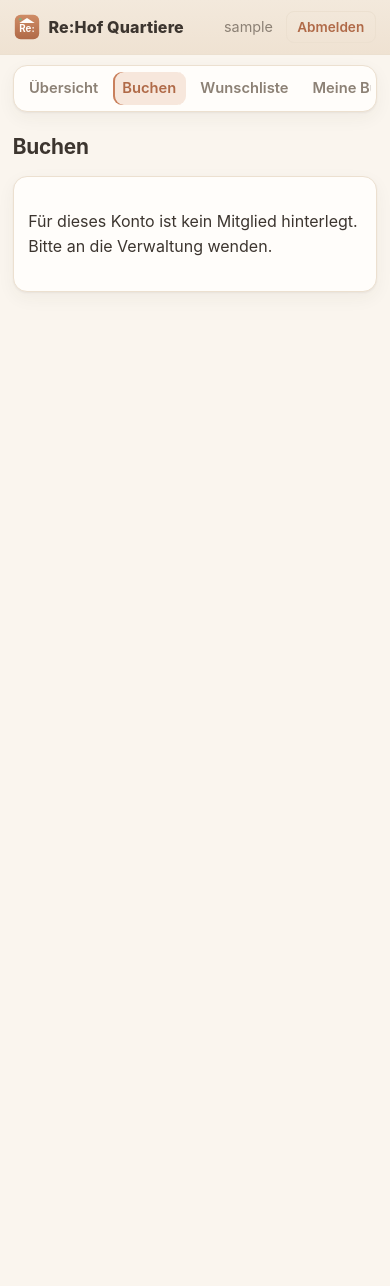
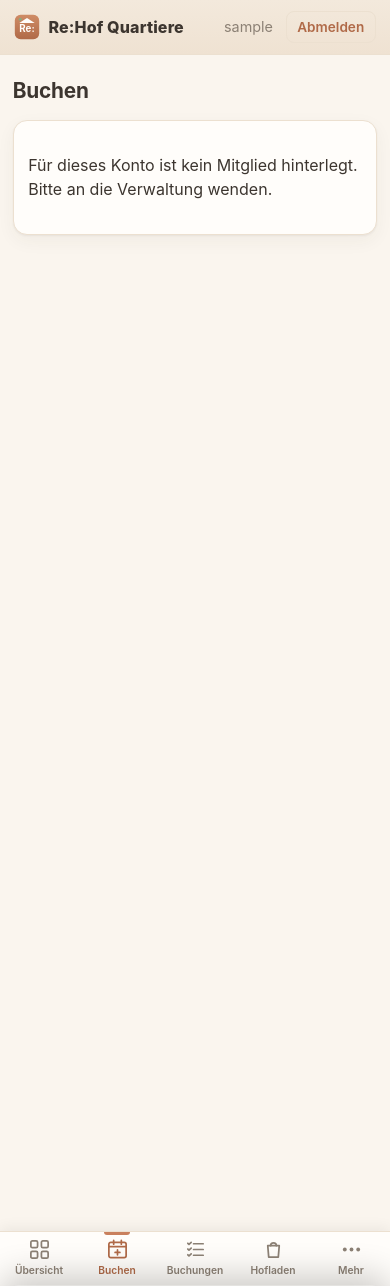
Before and after one commit to wedelmoritz/rehof-buchung, a Django app: page /buchen/ in a window 390 px wide. Run offline with Django 5.2, Linux system fonts and the light colour scheme; the visitor is signed in with stand-in values (Sample User, id 1).

Commit message:
Mobile-Navigation: untere Tab-Leiste + „Mehr“-Sheet statt dünner Scroll-Leiste
Die horizontale Scroll-Leiste war auf dem Smartphone fummelig. Stattdessen jetzt
ein natives, modernes Muster:
- Feste untere Tab-Leiste (.tabbar, daumenfreundlich) mit den 4 Hauptpunkten
  Übersicht / Buchen / Meine Buchungen / Hofladen und einem Knopf „Mehr“.
- „Mehr“ öffnet ein Bottom-Sheet (.sheet + Backdrop) mit den übrigen Punkten
  (Wunschliste, Tage übertragen, Rechnungen, Profil, Hilfe, Verwaltung);
  schließt per Backdrop-Tap oder Escape. Safe-Area unten berücksichtigt, Inhalt
  bekommt unten Platz für die Leiste.
- Aktiver Tab mit Akzent-Indikator; „Mehr“ ist aktiv, wenn eine der Unterseiten
  offen ist.

Icons zu einem SVG-Sprite (<symbol>/<use>) zusammengeführt – Desktop-Sidebar,
Tab-Leiste und Sheet teilen sich dieselben Icons (kein dupliziertes Markup).
Desktop-Sidebar unverändert.

Co-Authored-By: Claude Opus 4.8 <noreply@anthropic.com>
Claude-Session: https://claude.ai/code/session_017ERG5dqaNRhsCU1jrptqEQ

```diff
--- a/booking/templates/booking/base.html
+++ b/booking/templates/booking/base.html
@@ -93,6 +93,8 @@
     .sidenav a:hover { color: var(--ink); background: rgba(255,255,255,.75); }
     .sidenav a.active { color: var(--accent-deep); background: var(--accent-soft);
       box-shadow: inset 2px 0 0 var(--accent); }
+    .nav-ic, .tab-ic { fill: none; stroke: currentColor; stroke-width: 1.8;
+      stroke-linecap: round; stroke-linejoin: round; }
     .nav-ic { flex: 0 0 20px; width: 20px; height: 20px; }
     .nav-label { overflow: hidden; }
 
@@ -103,6 +105,48 @@
     html.nav-collapsed .nav-label { display: none; }
     html.nav-collapsed .sidenav a { justify-content: center; padding: .52rem 0; }
     html.nav-collapsed .nav-toggle .chev { transform: rotate(180deg); }
+
+    /* Mobile Tab-Leiste unten + „Mehr“-Sheet – am Desktop ausgeblendet. */
+    .tabbar, .sheet, .sheet-backdrop { display: none; }
+    .tabbar > a, .tabbar > button {
+      flex: 1 1 0; display: flex; flex-direction: column; align-items: center;
+      gap: 2px; padding: .4rem 0 .45rem; min-height: 54px; background: none;
+      border: 0; color: var(--muted); font: inherit; font-size: .64rem;
+      font-weight: 600; text-decoration: none; cursor: pointer;
+      -webkit-tap-highlight-color: transparent; position: relative;
+    }
+    .tabbar .tab-ic, .tabbar .more-ic { width: 23px; height: 23px; }
+    .tabbar .more-ic { fill: currentColor; }
+    .tabbar > a.active, .tabbar > button.active { color: var(--accent-deep); }
+    .tabbar > a.active::before, .tabbar > button.active::before {
+      content: ""; position: absolute; top: 0; left: 50%; transform: translateX(-50%);
+      width: 26px; height: 3px; border-radius: 0 0 3px 3px; background: var(--accent); }
+
+    .sheet-backdrop { position: fixed; inset: 0; z-index: 60;
+      background: rgba(20, 18, 16, .45); opacity: 0; pointer-events: none;
+      transition: opacity .2s ease; }
+    .sheet-backdrop.show { opacity: 1; pointer-events: auto; }
+    .sheet { position: fixed; left: 0; right: 0; bottom: 0; z-index: 61;
+      background: var(--card); border-radius: 18px 18px 0 0;
+      padding: .4rem 1rem calc(1rem + env(safe-area-inset-bottom));
+      box-shadow: 0 -10px 34px rgba(0, 0, 0, .2);
+      transform: translateY(100%); pointer-events: none;
+      max-height: 80vh; overflow-y: auto;
+      transition: transform .25s cubic-bezier(.32, .72, 0, 1); }
+    .sheet.show { transform: translateY(0); pointer-events: auto; }
+    .sheet-handle { width: 38px; height: 4px; border-radius: 2px;
+      background: var(--line); margin: .4rem auto .6rem; }
+    .sheet-title { font-size: .72rem; font-weight: 700; letter-spacing: .07em;
+      text-transform: uppercase; color: var(--muted); margin: 0 .2rem .3rem; }
+    .sheet-grid { display: flex; flex-direction: column; gap: .12rem;
+      padding-bottom: .3rem; }
+    .sheet-grid a { display: flex; align-items: center; gap: .85rem;
+      padding: .8rem .55rem; border-radius: 12px; color: var(--ink);
+      text-decoration: none; font-weight: 600; font-size: 1rem; }
+    .sheet-grid a .nav-ic { flex: 0 0 22px; width: 22px; height: 22px;
+      color: var(--accent-deep); }
+    .sheet-grid a.active { background: var(--accent-soft); color: var(--accent-deep); }
+    .sheet-grid a:active { background: rgba(0, 0, 0, .05); }
 
     h1 { font-size: 1.55rem; margin: .2rem 0 1.1rem; letter-spacing: -.01em; }
     h2 { font-size: 1.12rem; margin: 0 0 .7rem; }
@@ -226,20 +270,19 @@
       .shell { flex-direction: column; gap: 0;
                padding-left: calc(.8rem + env(safe-area-inset-left));
                padding-right: calc(.8rem + env(safe-area-inset-right)); }
-      /* Navigation als horizontale Scroll-Leiste oberhalb des Inhalts (kein
-         Einklappen nötig); Kopf/Umschalter ausgeblendet. */
-      .sidenav { order: -1; position: static; flex-basis: auto !important; width: 100%;
-                 margin: .6rem 0 0; padding: .35rem; }
-      .sidenav-head { display: none; }
-      .sidenav nav { flex-direction: row; flex-wrap: nowrap; overflow-x: auto;
-                     -webkit-overflow-scrolling: touch; gap: .3rem;
-                     scrollbar-width: none; }
-      .sidenav nav::-webkit-scrollbar { display: none; }
-      .sidenav a { white-space: nowrap; }
-      .nav-ic { display: none; }                     /* auf dem Handy nur Labels */
-      html.nav-collapsed .nav-label { display: inline; }  /* mobil immer sichtbar */
+      /* Statt seitlicher Leiste: feste Tab-Leiste unten (daumenfreundlich) +
+         „Mehr“-Sheet. Die Desktop-Sidebar wird ausgeblendet. */
+      .sidenav { display: none; }
+      .tabbar { display: flex; position: fixed; left: 0; right: 0; bottom: 0;
+                z-index: 50; background: var(--card);
+                border-top: 1px solid var(--line);
+                box-shadow: 0 -2px 14px rgba(0, 0, 0, .07);
+                padding-bottom: env(safe-area-inset-bottom); }
+      .sheet, .sheet-backdrop { display: block; }
 
-      .shell > main { margin: 1rem 0; }
+      /* Inhalt nicht hinter der Tab-Leiste verstecken. */
+      .shell > main { margin: 1rem 0;
+                      padding-bottom: calc(66px + env(safe-area-inset-bottom)); }
       h1 { font-size: 1.3rem; margin-bottom: .8rem; }
       .card { padding: 1rem .9rem; }
       input, select { min-width: 0; width: 100%; max-width: 100%; }
@@ -282,6 +325,20 @@
 
   {% if user.is_authenticated and user.member or user.is_staff %}
   {% with url_name=request.resolver_match.url_name %}
+  {# Icon-Sprite: einmal definiert, von Sidebar und Tab-Leiste per <use> genutzt #}
+  <svg width="0" height="0" style="position:absolute" aria-hidden="true" focusable="false"><defs>
+    <symbol id="ic-overview" viewBox="0 0 24 24"><rect x="3" y="3" width="7" height="7" rx="1.5"/><rect x="14" y="3" width="7" height="7" rx="1.5"/><rect x="3" y="14" width="7" height="7" rx="1.5"/><rect x="14" y="14" width="7" height="7" rx="1.5"/></symbol>
+    <symbol id="ic-book" viewBox="0 0 24 24"><rect x="3" y="4.5" width="18" height="16" rx="2"/><path d="M3 9h18M8 2.5v4M16 2.5v4M12 12.5v5M9.5 15h5"/></symbol>
+    <symbol id="ic-wish" viewBox="0 0 24 24"><path d="M12 3.5l2.6 5.3 5.9.9-4.25 4.15 1 5.85L12 17.9l-5.25 1.8 1-5.85L3.5 9.7l5.9-.9z"/></symbol>
+    <symbol id="ic-mybookings" viewBox="0 0 24 24"><path d="M10 6h10M10 12h10M10 18h10M4 5.5l1.2 1.2L7.5 4.5M4 11.5l1.2 1.2 2.3-2.2M4 17.5l1.2 1.2 2.3-2.2"/></symbol>
+    <symbol id="ic-transfer" viewBox="0 0 24 24"><path d="M4 8h13l-3.5-3.5M20 16H7l3.5 3.5"/></symbol>
+    <symbol id="ic-shop" viewBox="0 0 24 24"><path d="M6 8h12l-1 12H7z"/><path d="M9 8a3 3 0 0 1 6 0"/></symbol>
+    <symbol id="ic-invoices" viewBox="0 0 24 24"><path d="M6 2.5h9l4 4v15l-2.2-1.4L14.5 21l-2.2-1.4L10 21l-2.2-1.4L6 21z"/><path d="M9 9h7M9 13h7"/></symbol>
+    <symbol id="ic-profile" viewBox="0 0 24 24"><circle cx="12" cy="8" r="4"/><path d="M4.5 20a7.5 7.5 0 0 1 15 0"/></symbol>
+    <symbol id="ic-help" viewBox="0 0 24 24"><circle cx="12" cy="12" r="9"/><path d="M9.6 9.3a2.5 2.5 0 0 1 4.9.7c0 1.6-2.4 2-2.5 3.5"/><path d="M12 17h.01"/></symbol>
+    <symbol id="ic-admin" viewBox="0 0 24 24"><circle cx="12" cy="12" r="3"/><path d="M12 2.5v3M12 18.5v3M2.5 12h3M18.5 12h3M5 5l2.1 2.1M16.9 16.9 19 19M19 5l-2.1 2.1M7.1 16.9 5 19"/></symbol>
+  </defs></svg>
+
   <aside class="sidenav" aria-label="Hauptnavigation">
     <div class="sidenav-head">
       <span class="sidenav-title">Menü</span>
@@ -291,40 +348,40 @@
       </button>
     </div>
     <nav>
-      <a href="{% url 'overview' %}" class="{% if url_name == 'overview' %}active{% endif %}" title="Übersicht">
-        <svg class="nav-ic" viewBox="0 0 24 24" fill="none" stroke="currentColor" stroke-width="1.8" stroke-linecap="round" stroke-linejoin="round"><rect x="3" y="3" width="7" height="7" rx="1.5"/><rect x="14" y="3" width="7" height="7" rx="1.5"/><rect x="3" y="14" width="7" height="7" rx="1.5"/><rect x="14" y="14" width="7" height="7" rx="1.5"/></svg>
-        <span class="nav-label">Übersicht</span></a>
-      <a href="{% url 'book' %}" class="{% if url_name == 'book' or url_name == 'book_confirm' %}active{% endif %}" title="Buchen">
-        <svg class="nav-ic" viewBox="0 0 24 24" fill="none" stroke="currentColor" stroke-width="1.8" stroke-linecap="round" stroke-linejoin="round"><rect x="3" y="4.5" width="18" height="16" rx="2"/><path d="M3 9h18M8 2.5v4M16 2.5v4M12 12.5v5M9.5 15h5"/></svg>
-        <span class="nav-label">Buchen</span></a>
-      <a href="{% url 'wishlist' %}" class="{% if url_name == 'wishlist' %}active{% endif %}" title="Wunschliste">
-        <svg class="nav-ic" viewBox="0 0 24 24" fill="none" stroke="currentColor" stroke-width="1.8" stroke-linecap="round" stroke-linejoin="round"><path d="M12 3.5l2.6 5.3 5.9.9-4.25 4.15 1 5.85L12 17.9l-5.25 1.8 1-5.85L3.5 9.7l5.9-.9z"/></svg>
-        <span class="nav-label">Wunschliste</span></a>
-      <a href="{% url 'my_bookings' %}" class="{% if url_name == 'my_bookings' %}active{% endif %}" title="Meine Buchungen">
-        <svg class="nav-ic" viewBox="0 0 24 24" fill="none" stroke="currentColor" stroke-width="1.8" stroke-linecap="round" stroke-linejoin="round"><path d="M10 6h10M10 12h10M10 18h10M4 5.5l1.2 1.2L7.5 4.5M4 11.5l1.2 1.2 2.3-2.2M4 17.5l1.2 1.2 2.3-2.2"/></svg>
-        <span class="nav-label">Meine Buchungen</span></a>
-      <a href="{% url 'transfer' %}" class="{% if url_name == 'transfer' %}active{% endif %}" title="Tage übertragen">
-        <svg class="nav-ic" viewBox="0 0 24 24" fill="none" stroke="currentColor" stroke-width="1.8" stroke-linecap="round" stroke-linejoin="round"><path d="M4 8h13l-3.5-3.5M20 16H7l3.5 3.5"/></svg>
-        <span class="nav-label">Tage übertragen</span></a>
-      <a href="{% url 'shop_index' %}" class="{% if url_name == 'shop_index' or url_name == 'shop_checkout' %}active{% endif %}" title="Hofladen">
-        <svg class="nav-ic" viewBox="0 0 24 24" fill="none" stroke="currentColor" stroke-width="1.8" stroke-linecap="round" stroke-linejoin="round"><path d="M6 8h12l-1 12H7z"/><path d="M9 8a3 3 0 0 1 6 0"/></svg>
-        <span class="nav-label">Hofladen</span></a>
-      <a href="{% url 'shop_invoices' %}" class="{% if url_name == 'shop_invoices' or url_name == 'shop_invoice' %}active{% endif %}" title="Meine Rechnungen">
-        <svg class="nav-ic" viewBox="0 0 24 24" fill="none" stroke="currentColor" stroke-width="1.8" stroke-linecap="round" stroke-linejoin="round"><path d="M6 2.5h9l4 4v15l-2.2-1.4L14.5 21l-2.2-1.4L10 21l-2.2-1.4L6 21z"/><path d="M9 9h7M9 13h7"/></svg>
-        <span class="nav-label">Meine Rechnungen</span></a>
-      <a href="{% url 'profile' %}" class="{% if url_name == 'profile' %}active{% endif %}" title="Profil">
-        <svg class="nav-ic" viewBox="0 0 24 24" fill="none" stroke="currentColor" stroke-width="1.8" stroke-linecap="round" stroke-linejoin="round"><circle cx="12" cy="8" r="4"/><path d="M4.5 20a7.5 7.5 0 0 1 15 0"/></svg>
-        <span class="nav-label">Profil</span></a>
-      <a href="{% url 'help' %}" class="{% if url_name == 'help' %}active{% endif %}" title="Hilfe">
-        <svg class="nav-ic" viewBox="0 0 24 24" fill="none" stroke="currentColor" stroke-width="1.8" stroke-linecap="round" stroke-linejoin="round"><circle cx="12" cy="12" r="9"/><path d="M9.6 9.3a2.5 2.5 0 0 1 4.9.7c0 1.6-2.4 2-2.5 3.5"/><path d="M12 17h.01"/></svg>
-        <span class="nav-label">Hilfe</span></a>
-      {% if user.is_staff %}
-      <a href="/admin/" title="Verwaltung">
-        <svg class="nav-ic" viewBox="0 0 24 24" fill="none" stroke="currentColor" stroke-width="1.8" stroke-linecap="round" stroke-linejoin="round"><circle cx="12" cy="12" r="3"/><path d="M12 2.5v3M12 18.5v3M2.5 12h3M18.5 12h3M5 5l2.1 2.1M16.9 16.9 19 19M19 5l-2.1 2.1M7.1 16.9 5 19"/></svg>
-        <span class="nav-label">Verwaltung</span></a>
-      {% endif %}
+      <a href="{% url 'overview' %}" class="{% if url_name == 'overview' %}active{% endif %}" title="Übersicht"><svg class="nav-ic"><use href="#ic-overview"/></svg><span class="nav-label">Übersicht</span></a>
+      <a href="{% url 'book' %}" class="{% if url_name == 'book' or url_name == 'book_confirm' %}active{% endif %}" title="Buchen"><svg class="nav-ic"><use href="#ic-book"/></svg><span class="nav-label">Buchen</span></a>
+      <a href="{% url 'wishlist' %}" class="{% if url_name == 'wishlist' %}active{% endif %}" title="Wunschliste"><svg class="nav-ic"><use href="#ic-wish"/></svg><span class="nav-label">Wunschliste</span></a>
+      <a href="{% url 'my_bookings' %}" class="{% if url_name == 'my_bookings' %}active{% endif %}" title="Meine Buchungen"><svg class="nav-ic"><use href="#ic-mybookings"/></svg><span class="nav-label">Meine Buchungen</span></a>
+      <a href="{% url 'transfer' %}" class="{% if url_name == 'transfer' %}active{% endif %}" title="Tage übertragen"><svg class="nav-ic"><use href="#ic-transfer"/></svg><span class="nav-label">Tage übertragen</span></a>
+      <a href="{% url 'shop_index' %}" class="{% if url_name == 'shop_index' or url_name == 'shop_checkout' %}active{% endif %}" title="Hofladen"><svg class="nav-ic"><use href="#ic-shop"/></svg><span class="nav-label">Hofladen</span></a>
+      <a href="{% url 'shop_invoices' %}" class="{% if url_name == 'shop_invoices' or url_name == 'shop_invoice' %}active{% endif %}" title="Meine Rechnungen"><svg class="nav-ic"><use href="#ic-invoices"/></svg><span class="nav-label">Meine Rechnungen</span></a>
+      <a href="{% url 'profile' %}" class="{% if url_name == 'profile' %}active{% endif %}" title="Profil"><svg class="nav-ic"><use href="#ic-profile"/></svg><span class="nav-label">Profil</span></a>
+      <a href="{% url 'help' %}" class="{% if url_name == 'help' %}active{% endif %}" title="Hilfe"><svg class="nav-ic"><use href="#ic-help"/></svg><span class="nav-label">Hilfe</span></a>
+      {% if user.is_staff %}<a href="/admin/" title="Verwaltung"><svg class="nav-ic"><use href="#ic-admin"/></svg><span class="nav-label">Verwaltung</span></a>{% endif %}
     </nav>
   </aside>
+
+  {# Mobile: feste Tab-Leiste unten (4 Hauptpunkte) + „Mehr“ öffnet das Sheet #}
+  <nav class="tabbar" aria-label="Hauptnavigation">
+    <a href="{% url 'overview' %}" class="{% if url_name == 'overview' %}active{% endif %}"><svg class="tab-ic"><use href="#ic-overview"/></svg><span>Übersicht</span></a>
+    <a href="{% url 'book' %}" class="{% if url_name == 'book' or url_name == 'book_confirm' %}active{% endif %}"><svg class="tab-ic"><use href="#ic-book"/></svg><span>Buchen</span></a>
+    <a href="{% url 'my_bookings' %}" class="{% if url_name == 'my_bookings' %}active{% endif %}"><svg class="tab-ic"><use href="#ic-mybookings"/></svg><span>Buchungen</span></a>
+    <a href="{% url 'shop_index' %}" class="{% if url_name == 'shop_index' or url_name == 'shop_checkout' %}active{% endif %}"><svg class="tab-ic"><use href="#ic-shop"/></svg><span>Hofladen</span></a>
+    <button type="button" id="moreBtn" aria-haspopup="dialog" aria-expanded="false" aria-controls="moreSheet" class="{% if url_name == 'wishlist' or url_name == 'transfer' or url_name == 'shop_invoices' or url_name == 'shop_invoice' or url_name == 'profile' or url_name == 'help' %}active{% endif %}"><svg class="more-ic" viewBox="0 0 24 24"><circle cx="5" cy="12" r="2"/><circle cx="12" cy="12" r="2"/><circle cx="19" cy="12" r="2"/></svg><span>Mehr</span></button>
+  </nav>
+  <div class="sheet-backdrop" id="sheetBackdrop"></div>
+  <div class="sheet" id="moreSheet" role="dialog" aria-modal="true" aria-label="Weitere Navigation">
+    <div class="sheet-handle"></div>
+    <div class="sheet-title">Mehr</div>
+    <div class="sheet-grid">
+      <a href="{% url 'wishlist' %}" class="{% if url_name == 'wishlist' %}active{% endif %}"><svg class="nav-ic"><use href="#ic-wish"/></svg>Wunschliste</a>
+      <a href="{% url 'transfer' %}" class="{% if url_name == 'transfer' %}active{% endif %}"><svg class="nav-ic"><use href="#ic-transfer"/></svg>Tage übertragen</a>
+      <a href="{% url 'shop_invoices' %}" class="{% if url_name == 'shop_invoices' or url_name == 'shop_invoice' %}active{% endif %}"><svg class="nav-ic"><use href="#ic-invoices"/></svg>Meine Rechnungen</a>
+      <a href="{% url 'profile' %}" class="{% if url_name == 'profile' %}active{% endif %}"><svg class="nav-ic"><use href="#ic-profile"/></svg>Profil</a>
+      <a href="{% url 'help' %}" class="{% if url_name == 'help' %}active{% endif %}"><svg class="nav-ic"><use href="#ic-help"/></svg>Hilfe</a>
+      {% if user.is_staff %}<a href="/admin/"><svg class="nav-ic"><use href="#ic-admin"/></svg>Verwaltung</a>{% endif %}
+    </div>
+  </div>
   {% endwith %}
   {% endif %}
 </div>
@@ -352,6 +409,28 @@
       sync();
     });
   })();
+  // Mobile „Mehr“-Sheet (Bottom-Sheet) öffnen/schließen.
+  (function () {
+    var btn = document.getElementById("moreBtn"),
+        sheet = document.getElementById("moreSheet"),
+        bd = document.getElementById("sheetBackdrop");
+    if (!btn || !sheet || !bd) return;
+    function open() {
+      sheet.classList.add("show"); bd.classList.add("show");
+      btn.setAttribute("aria-expanded", "true");
+    }
+    function close() {
+      sheet.classList.remove("show"); bd.classList.remove("show");
+      btn.setAttribute("aria-expanded", "false");
+    }
+    btn.addEventListener("click", function () {
+      sheet.classList.contains("show") ? close() : open();
+    });
+    bd.addEventListener("click", close);
+    document.addEventListener("keydown", function (e) {
+      if (e.key === "Escape") close();
+    });
+  })();
   // Service Worker registrieren (PWA/Offline). Läuft nur über HTTPS bzw. localhost.
   if ("serviceWorker" in navigator) {
     window.addEventListener("load", function () {
```
Also changed, not shown: CLAUDE.md (+11 -4 lines).
